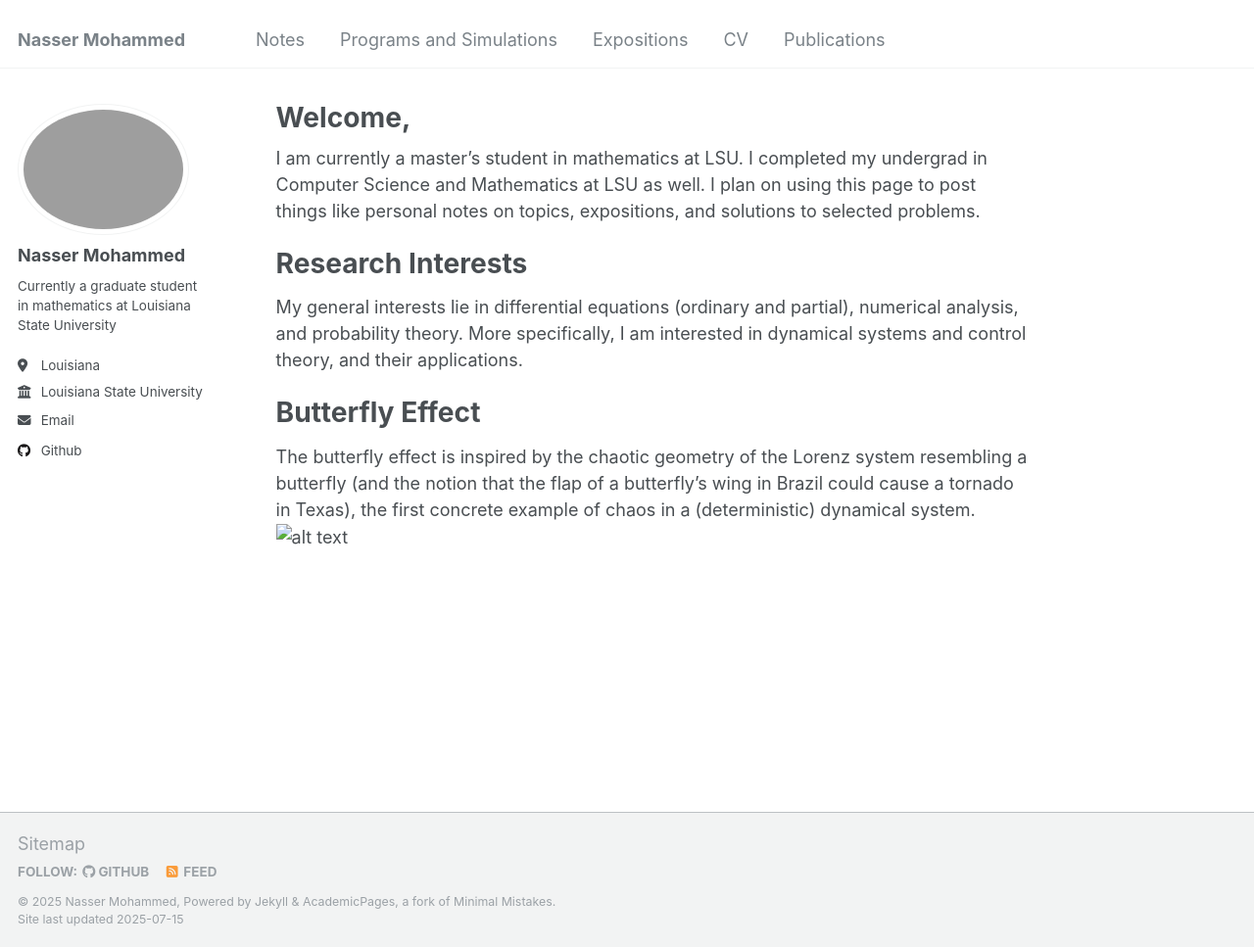
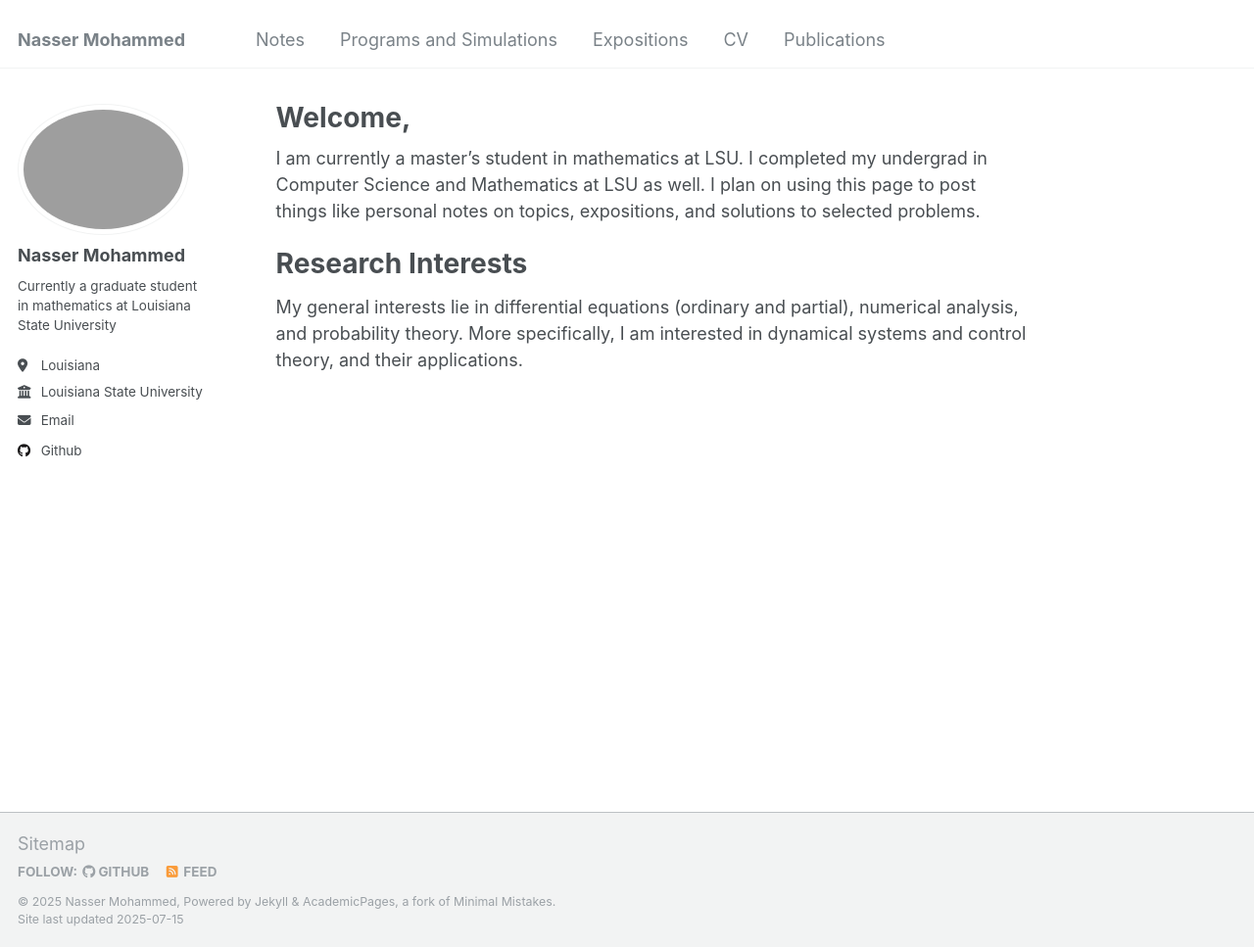
Before and after one commit to Nasser-Mohammed/Nasser-Mohammed.github.io, a Jekyll site: the page built from _pages/about.md, in a window 1280 px wide and 967 px high. Shown: the whole window at 98% size. Built offline with Jekyll 4.4.1, drawn with Linux system fonts in a browser that asks for light colours.

Commit message:
Update about.md

```diff
--- a/_pages/about.md
+++ b/_pages/about.md
@@ -11,9 +11,3 @@ I am currently a master's student in mathematics at LSU. I completed my undergra
 Research Interests
 ======
 My general interests lie in differential equations (ordinary and partial), numerical analysis, and probability theory. More specifically, I am interested in dynamical systems and control theory, and their applications.
-
-
-Butterfly Effect
-======
-The butterfly effect is inspired by the chaotic geometry of the Lorenz system resembling a butterfly (and the notion that the flap of a butterfly's wing in Brazil could cause a tornado in Texas), the first concrete example of chaos in a (deterministic) dynamical system.
-![alt text](butterfly3.png)
```
